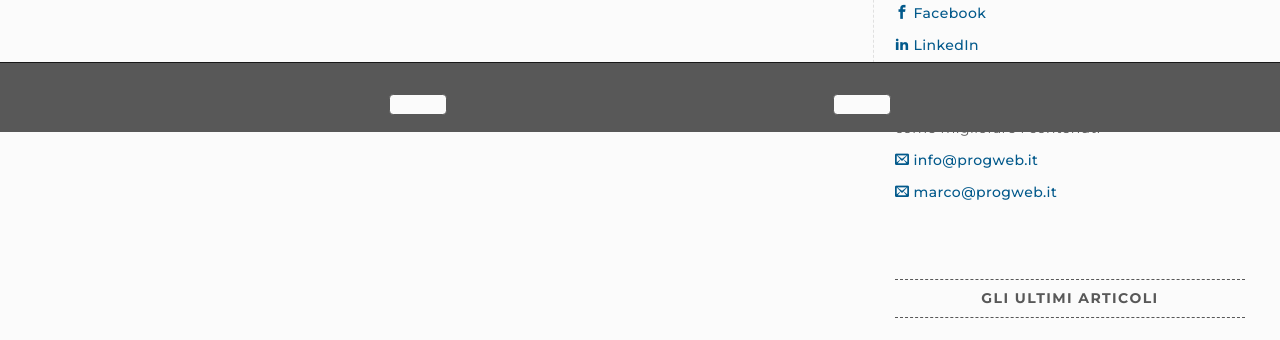
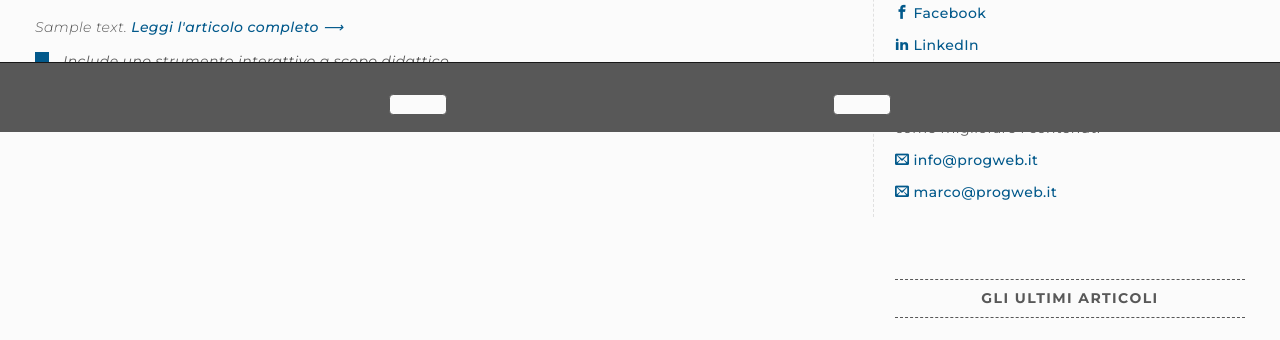
Before and after one commit to topik-pa/progweb.it-2.0, a Node project: template app/views/posts/posts.pug in a window 1280 px wide. Shown: the part 668-1008 px from the top of the page. Run offline with Node 20 templates, Linux system fonts and the light colour scheme; the template is opened without the code that fills it: most values are stand-ins (such as "Sample title", 1, 10 or a date in 2020); some web fonts are replaced.

Commit message:
Added widget link in post preview

```diff
--- a/app/assets/posts/index.json
+++ b/app/assets/posts/index.json
@@ -15,6 +15,7 @@
     "topic": "css",
     "title": "CSS Flexbox: guida completa al layout flessibile",
     "desc": "Centrare un elemento, distribuire lo spazio disponibile o realizzare componenti responsive: CSS Flexbox permette di risolvere questi e molti altri problemi di layout. Vediamo come funziona, dalle proprietà fondamentali ai meccanismi di dimensionamento più avanzati.",
+    "widget": "flexbox-playground",
     "body": "<p>Centrare un elemento, distribuire lo spazio disponibile o realizzare componenti responsive: CSS Flexbox permette di risolvere questi e molti altri problemi di layout. Vediamo come funziona, dalle proprietà fondamentali ai meccanismi di dimensionamento più avanzati.</p><h3>Che cos'è CSS Flexbox</h3><p>CSS Flexbox, abbreviazione di <em>CSS Flexible Box Layout</em>, è un modello di layout introdotto in CSS per semplificare la disposizione, l'allineamento e il dimensionamento degli elementi all'interno di un...</p>"
   },
   {
--- a/app/views/components/post_preview/post_preview.css
+++ b/app/views/components/post_preview/post_preview.css
@@ -3,9 +3,6 @@
   padding-bottom: var(--xx-large-space);
   overflow: auto;
   line-height: 140%;
-  > a {
-    float: left;
-  }
 }
 .preview img {
   height: auto;
@@ -25,6 +22,12 @@
   font-weight: 200;
   font-style: italic;
 }
+.preview .widget {
+  border-left: var(--normal-space) solid var(--blue);
+  padding-left: var(--normal-space);
+  font-style: italic;
+  text-decoration: underline;
+}
 
 @media screen and (max-width: 768px) {
   .preview img {
--- a/app/views/components/post_preview/post_preview.pug
+++ b/app/views/components/post_preview/post_preview.pug
@@ -6,6 +6,9 @@ if posts
         a(href="/" + post.topic + "/" + post.slug, title=post.desc) #{post.title}
       a(href="/" + post.topic + "/" + post.slug, title=post.desc)
         img(fetchpriority=(i === 0 ? 'high' : undefined), loading=(i >= 1 ? 'lazy' : undefined), width="1200", height="630", src="/assets/images/posts/" + post.topic + "/" + post.slug + ".webp", alt=post.desc, srcset='/assets/images/posts/' + post.topic + '/' + post.slug + '.webp' + ' 1200w,' + '/assets/images/posts/' + post.topic + '/' + post.slug + '-m.webp' + ' 1024w,' + '/assets/images/posts/' + post.topic + '/' + post.slug + '-s.webp' + ' 768w', sizes="(max-width: 768px) 100vw, (max-width: 1024px) 75vw, 50vw")
-      div !{post.body} #[a(href="/" + post.topic + "/" + post.slug, title=post.desc) Leggi l'articolo completo &xrarr;]
+      p !{post.body} #[a(href="/" + post.topic + "/" + post.slug, title=post.desc) Leggi l'articolo completo &xrarr;]
 
-      div(class="published") Pubblicato il #[time(datetime=post.date) #{new Intl.DateTimeFormat('it-IT', {day: 'numeric', month: 'long', year: 'numeric'}).format(new Date(post.date))}]
+      if post.widget
+        p.widget Include uno strumento interattivo a scopo didattico
+
+      p(class="published") Pubblicato il #[time(datetime=post.date) #{new Intl.DateTimeFormat('it-IT', {day: 'numeric', month: 'long', year: 'numeric'}).format(new Date(post.date))}]
```
